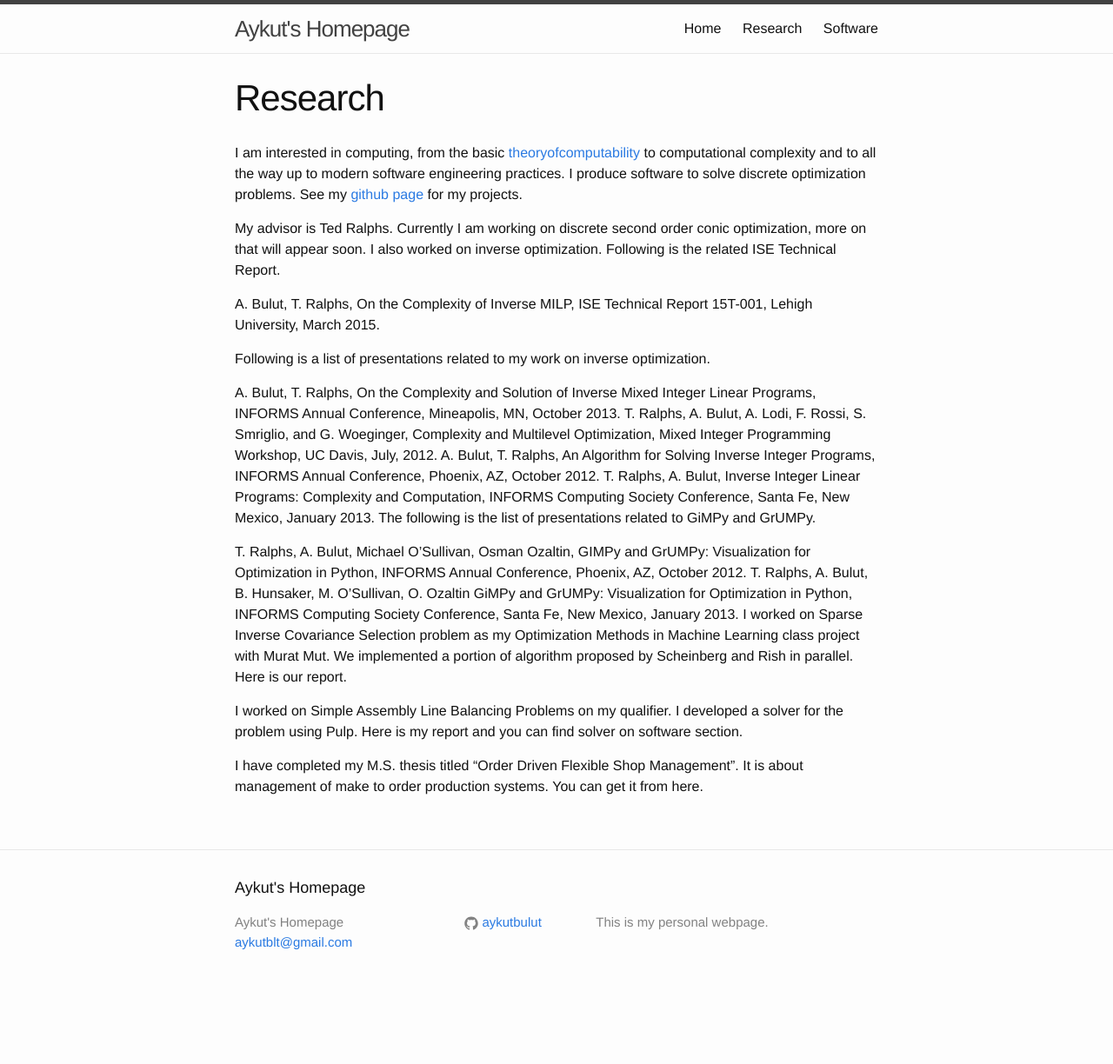
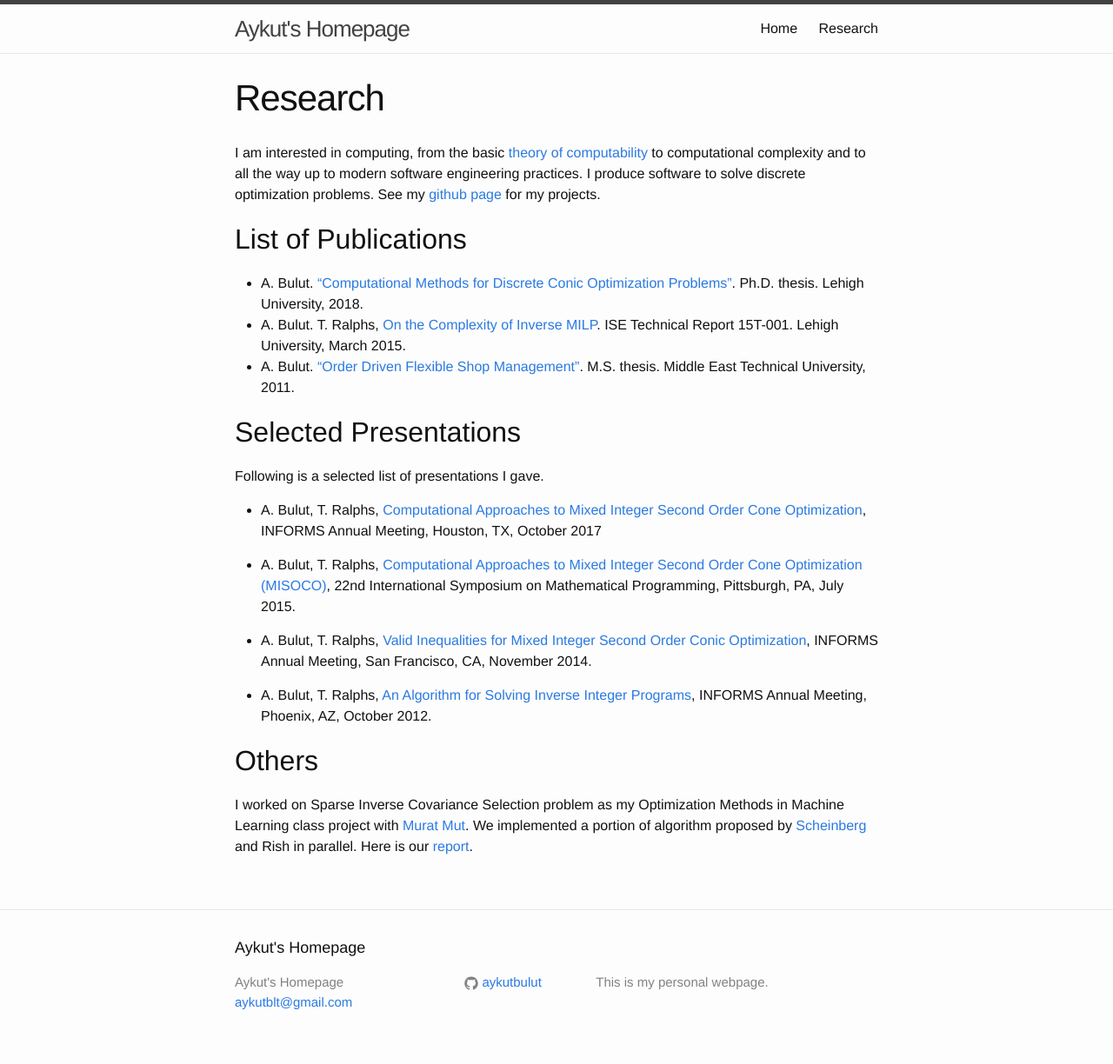
Before and after one commit to aykutbulut/aykutbulut.github.io, a Jekyll site: the page built from _pages/research.markdown, in a window 1280 px wide. Shown: the whole page at 87% size. Built offline with Jekyll 4.4.1, drawn with Linux system fonts in a browser that asks for light colours; before the commit the page ends 1155 px from its top, so only the background shows below that.

```diff
--- a/_pages/research.markdown
+++ b/_pages/research.markdown
@@ -5,32 +5,62 @@ permalink: /research/
 ---
 
 I am interested in computing, from the basic
-[theoryofcomputability][comp-theory] to computational complexity and to all the
+[theory of computability][comp-theory] to computational complexity and to all the
 way up to modern software engineering practices. I produce software to solve
 discrete optimization problems. See my [github page][github-aykut] for my
 projects.
 
+List of Publications
+--------------------
 
-My advisor is Ted Ralphs. Currently I am working on discrete second order conic optimization, more on that will appear soon. I also worked on inverse optimization. Following is the related ISE Technical Report.
+* A. Bulut. ["Computational Methods for Discrete Conic Optimization Problems"][phd-thesis]. Ph.D. thesis. Lehigh University, 2018.
+* A. Bulut. T. Ralphs, [On the Complexity of Inverse MILP][inverse-techreport]. ISE Technical Report 15T-001. Lehigh University, March 2015.
+* A. Bulut. ["Order Driven Flexible Shop Management"][master-thesis]. M.S. thesis. Middle East Technical University, 2011.
 
-A. Bulut, T. Ralphs, On the Complexity of Inverse MILP, ISE Technical Report 15T-001, Lehigh University, March 2015.
+Selected Presentations
+----------------------
+Following is a selected list of presentations I gave.
 
-Following is a list of presentations related to my work on inverse optimization.
+* A. Bulut, T. Ralphs, [Computational Approaches to Mixed Integer Second Order Cone Optimization][informs2017], INFORMS Annual Meeting, Houston, TX, October 2017
 
-A. Bulut, T. Ralphs, On the Complexity and Solution of Inverse Mixed Integer Linear Programs, INFORMS Annual Conference, Mineapolis, MN, October 2013.
-T. Ralphs, A. Bulut, A. Lodi, F. Rossi, S. Smriglio, and G. Woeginger, Complexity and Multilevel Optimization, Mixed Integer Programming Workshop, UC Davis, July, 2012.
-A. Bulut, T. Ralphs, An Algorithm for Solving Inverse Integer Programs, INFORMS Annual Conference, Phoenix, AZ, October 2012.
-T. Ralphs, A. Bulut, Inverse Integer Linear Programs: Complexity and Computation, INFORMS Computing Society Conference, Santa Fe, New Mexico, January 2013.
-The following is the list of presentations related to GiMPy and GrUMPy.
+* A. Bulut, T. Ralphs, [Computational Approaches to Mixed Integer Second Order Cone Optimization (MISOCO)][ismp2015], 22nd International Symposium on Mathematical Programming, Pittsburgh, PA, July 2015.
 
-T. Ralphs, A. Bulut, Michael O’Sullivan, Osman Ozaltin, GIMPy and GrUMPy: Visualization for Optimization in Python, INFORMS Annual Conference, Phoenix, AZ, October 2012.
-T. Ralphs, A. Bulut, B. Hunsaker, M. O’Sullivan, O. Ozaltin GiMPy and GrUMPy: Visualization for Optimization in Python, INFORMS Computing Society Conference, Santa Fe, New Mexico, January 2013.
-I worked on Sparse Inverse Covariance Selection problem as my Optimization Methods in Machine Learning class project with Murat Mut. We implemented a portion of algorithm proposed by Scheinberg and Rish in parallel. Here is our report.
+* A. Bulut, T. Ralphs, [Valid Inequalities for Mixed Integer Second Order Conic Optimization][informs2014a], INFORMS Annual Meeting, San Francisco, CA, November 2014.
 
-I worked on Simple Assembly Line Balancing Problems on my qualifier. I developed a solver for the problem using Pulp. Here is my report and you can find solver on software section.
+* A. Bulut, T. Ralphs, [An Algorithm for Solving Inverse Integer Programs][informs2012], INFORMS Annual Meeting, Phoenix, AZ, October 2012.
 
-I have completed my M.S. thesis titled “Order Driven Flexible Shop Management”. It is about management of make to order production systems. You can get it from here.
+Others
+------
 
+I worked on Sparse Inverse Covariance Selection problem as my
+Optimization Methods in Machine Learning class project with [Murat Mut][murat-linkedin]. We
+implemented a portion of algorithm proposed by [Scheinberg][scheinberg-coral] and Rish in
+parallel. Here is our [report][sinco-report].
+
+
+[comment]: links to other webpages
 [lehigh]: http://lehigh.edu
 [comp-theory]: https://en.wikipedia.org/wiki/Computability_theory
+[murat-linkedin]: https://www.linkedin.com/in/murat-mut-060b8348
+[scheinberg-coral]: https://coral.ise.lehigh.edu/katyas/
+
+[comment]: links to github pages
 [github-aykut]: https://github.com/aykutbulut
+[grumpy]: https://github.com/coin-or/GrUMPy
+[gimpy]: https://github.com/coin-or/GiMPy
+
+[comment]: links to publications
+[phd-thesis]: https://preserve.lehigh.edu/etd/2981/
+[master-thesis]: https://etd.lib.metu.edu.tr/upload/12613395/index.pdf
+[inverse-techreport]: https://ise.lehigh.edu/content/complexity-inverse-milp
+
+[comment]: other files
+[sinco-report]: {{ site.url }}/static_files/IE495_report_aykut_murat.pdf
+
+[comment]: links to talks
+[informs2017]:  {{ site.url }}/static_files/informs2017.pdf
+[ismp2015]:     {{ site.url }}/static_files/ismp2015.pdf
+[informs2014a]: {{ site.url }}/static_files/informs2014a.pdf
+[informs2014t]: {{ site.url }}/static_files/informs2014t.pdf
+[informs2013]:  {{ site.url }}/static_files/informs2013.pdf
+[informs2012]:  {{ site.url }}/static_files/informs2012.pdf
```
Also changed, not shown: _pages/software.markdown (deleted, +0 -51 lines), index.md (+0 -4 lines), 11 other files.
